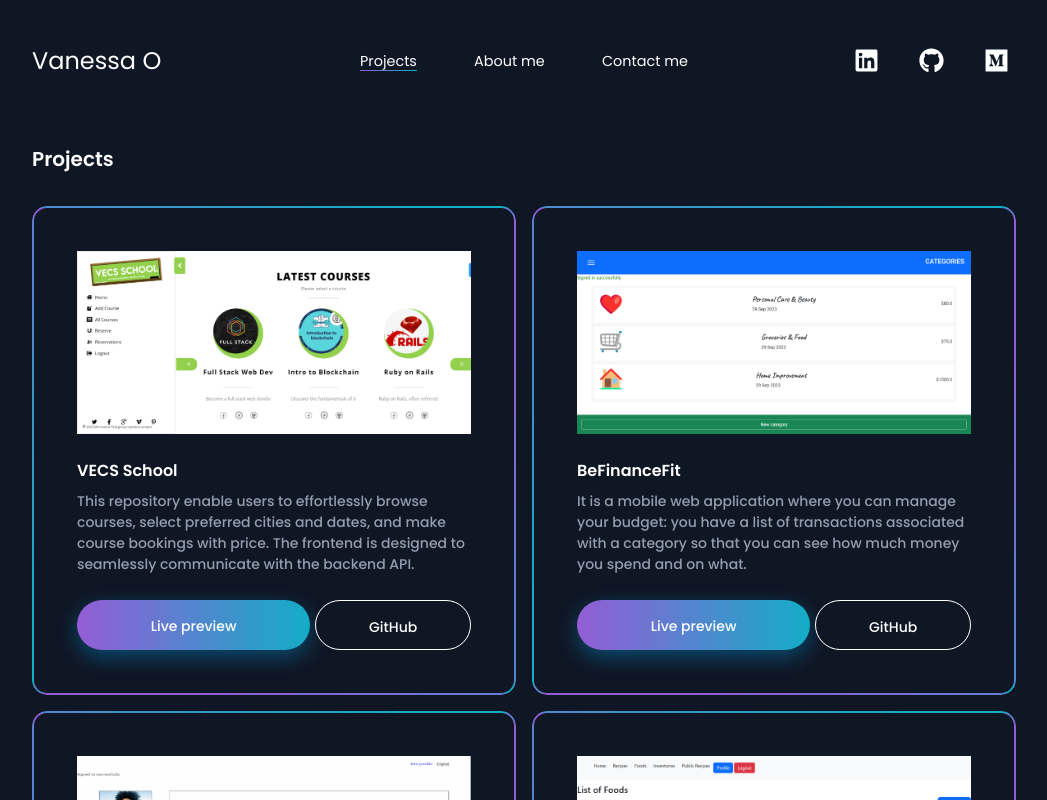
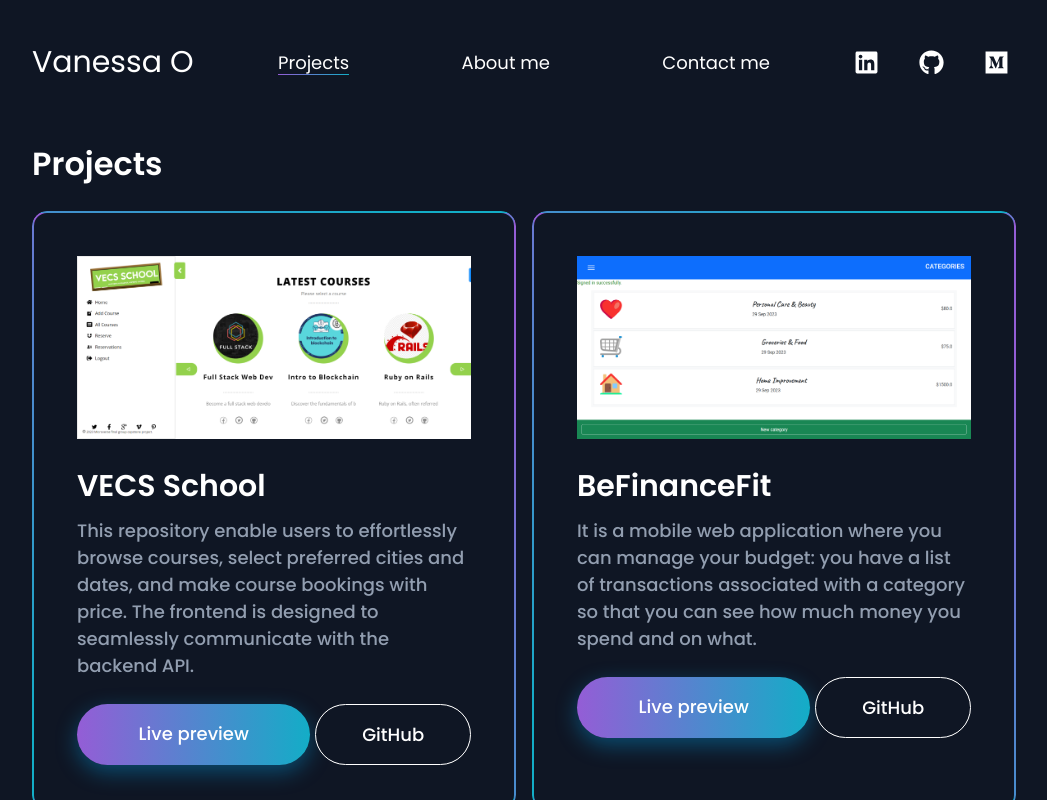
Before and after one commit to vvoo21/my-portfolio, a React (Vite) app: page /projects in a window 1280 px wide. Shown: the top 800 px of the page, without its empty margins (116-1163 px from the left). Built offline with nearby package versions, Linux system fonts and the light colour scheme.

Commit message:
Add styles for desktop views

```diff
--- a/src/index.css
+++ b/src/index.css
@@ -34,3 +34,35 @@
   /* stylelint-enable */
   color: transparent;
 }
+
+.title {
+  font-size: 20px;
+  font-weight: 600;
+  line-height: 30px;
+}
+
+.btns:active {
+  background: linear-gradient(270deg, #008fa9 0%, #4b5ab3 66.67%, #6c35ae 100%);
+  box-shadow: 0 10px 30px 0 #935ed659;
+  animation-delay: 1ms;
+  animation-timing-function: ease-out;
+  animation-duration: 300ms;
+}
+
+.btns:hover {
+  background: linear-gradient(270deg, #31cbe5 0%, #8796ef 66.67%, #b27bf4 100%);
+  box-shadow: 0 10px 30px 0 #00b2ff80;
+  animation-timing-function: ease-out;
+  animation-duration: 1ms;
+}
+
+@media (min-width: 992px) {
+  h1,
+  .title {
+    font-size: 2.5rem;
+  }
+
+  .title {
+    font-size: 2rem;
+  }
+}
--- a/src/pages/About.jsx
+++ b/src/pages/About.jsx
@@ -7,7 +7,7 @@
 
   return (
     <div className="section">
-      <h2 className="navbar-title">About me</h2>
+      <h2 className="title">About me</h2>
       <Timeline
         mode={mode}
         items={[
--- a/src/pages/Contact.jsx
+++ b/src/pages/Contact.jsx
@@ -4,9 +4,9 @@
 const Contact = () => {
   return (
     <div className="section">
-      <h2 className="navbar-title">Contact me</h2>
+      <h2 className="title">Contact me</h2>
       <div className='contact-me-container'>
-        <h3 className="project-title text-contact-me">
+        <h3 className="text-contact-me">
           If you have an application you are interested in developing, a feature that you need built, or a project that needs coding, I&apos;d love to help with it.
         </h3>
         <Form />
--- a/src/pages/LandingPage.jsx
+++ b/src/pages/LandingPage.jsx
@@ -9,7 +9,7 @@
       <div className='landing-section'>
         <div className='hello-section'>
           <h1>Hello, I&apos;m Vanessa,<br /><span>software developer.</span></h1>
-          <p>I can help you build a product, feature, or website. Check out some of my work and experience. If you like what you see and have a project that needs coding, do not hesitate to contact me.</p>
+          <p className='hello-section-text'>I can help you build a product, feature, or website. Check out some of my work and experience. If you like what you see and have a project that needs coding, do not hesitate to contact me.</p>
         </div>
         <img src={balls} alt="balls" className='balls' />
         <a
--- a/src/pages/Projects.jsx
+++ b/src/pages/Projects.jsx
@@ -4,7 +4,7 @@
 const Projects = () => {
   return (
     <div className="section">
-      <h2 className="navbar-title">Projects</h2>
+      <h2 className="title">Projects</h2>
       <div className="project-list">
         {projectsData.map((project) => (
           <div className="project" key={project.id}>
--- a/src/styles/about.css
+++ b/src/styles/about.css
@@ -26,3 +26,13 @@
   margin-inline-start: 50px;
   width: calc(70% - 12px);
 }
+
+@media (min-width: 992px) {
+  .ant-timeline-item-label {
+    font-size: 1.5rem;
+  }
+
+  .ant-timeline-item-content {
+    font-size: 1.125rem;
+  }
+}
--- a/src/styles/contact.css
+++ b/src/styles/contact.css
@@ -4,6 +4,9 @@
 }
 
 .text-contact-me {
+  font-size: 1rem;
+  font-weight: 600;
+  line-height: 24px;
   text-align: center;
   align-self: center;
   width: 90%;
@@ -55,16 +58,23 @@
 }
 
 @media (min-width: 768px) {
-  /* .contact-me-container {
-    display: flex;
-    flex-direction: column;
-  } */
-
   .text-contact-me {
     width: 60%;
+    font-size: 1.25rem;
+    line-height: 27px;
   }
 
   .contact-form {
     width: 60%;
   }
+
+  .contact-form input,
+  .contact-form textarea {
+    font-size: 1.125rem;
+  }
+
+  .contact-form-submit {
+    font-size: 1.125rem;
+    line-height: 27px;
+  }
 }
--- a/src/styles/landingpage.css
+++ b/src/styles/landingpage.css
@@ -22,7 +22,7 @@
 
 .cv-btn {
   width: 170px;
-  height: 55px;
+  height: auto;
   padding: 17px 30px;
   border-radius: 43.6px;
   border: none;
@@ -32,6 +32,7 @@
   position: relative;
   left: 30%;
   bottom: 80px;
+  text-align: center;
 }
 
 @media screen and (min-width: 600px) {
@@ -83,3 +84,15 @@
     bottom: auto;
   }
 }
+
+@media (min-width: 992px) {
+  .hello-section-text,
+  .cv-btn {
+    font-size: 1.125rem;
+    line-height: 27px;
+  }
+
+  .cv-btn {
+    width: 226px;
+  }
+}
--- a/src/styles/navbar.css
+++ b/src/styles/navbar.css
@@ -78,7 +78,23 @@
 
 @media (min-width: 768px) {
   .navbar {
-    grid-template-columns: 1fr 1fr 1fr;
+    grid-template-columns: 1fr 2fr 1fr;
     grid-template-areas: "logo navLinks socialMedia";
   }
 }
+
+@media (min-width: 992px) {
+  .navbar {
+    grid-template-columns: 1fr 2fr 1fr;
+  }
+
+  .link {
+    font-size: 1.125rem;
+  }
+
+  .logo {
+    font-size: 1.875rem;
+    width: 163px;
+  }
+
+}
--- a/src/styles/projects.css
+++ b/src/styles/projects.css
@@ -1,9 +1,3 @@
-.navbar-title {
-  font-size: 20px;
-  font-weight: 600;
-  line-height: 30px;
-}
-
 .project-list {
   display: flex;
   flex-direction: column;
@@ -72,7 +66,7 @@
 
 .live-btn {
   width: 60%;
-  height: 50px;
+  height: auto;
   padding: 1rem;
   border-radius: 2rem;
   background: linear-gradient(270deg, #13adc7 0%, #6978d1 66.67%, #945dd6 100%);
@@ -85,24 +79,9 @@
   transition: background 0.3s, transform 0.2s;
 }
 
-.btns:active {
-  background: linear-gradient(270deg, #008fa9 0%, #4b5ab3 66.67%, #6c35ae 100%);
-  box-shadow: 0 10px 30px 0 #935ed659;
-  animation-delay: 1ms;
-  animation-timing-function: ease-out;
-  animation-duration: 300ms;
-}
-
-.btns:hover {
-  background: linear-gradient(270deg, #31cbe5 0%, #8796ef 66.67%, #b27bf4 100%);
-  box-shadow: 0 10px 30px 0 #00b2ff80;
-  animation-timing-function: ease-out;
-  animation-duration: 1ms;
-}
-
 .github-btn {
   width: 40%;
-  height: 50px;
+  height: auto;
   padding: 1rem;
   border-radius: 2rem;
   border: 1px solid #fff;
@@ -140,3 +119,17 @@
       "CVbtn balls";
   }
 }
+
+@media (min-width: 992px) {
+  .project-title {
+    font-size: 1.875rem;
+    line-height: 45px;
+  }
+
+  .project-description,
+  .live-btn,
+  .github-btn {
+    font-size: 1.125rem;
+    line-height: 27px;
+  }
+}
```
